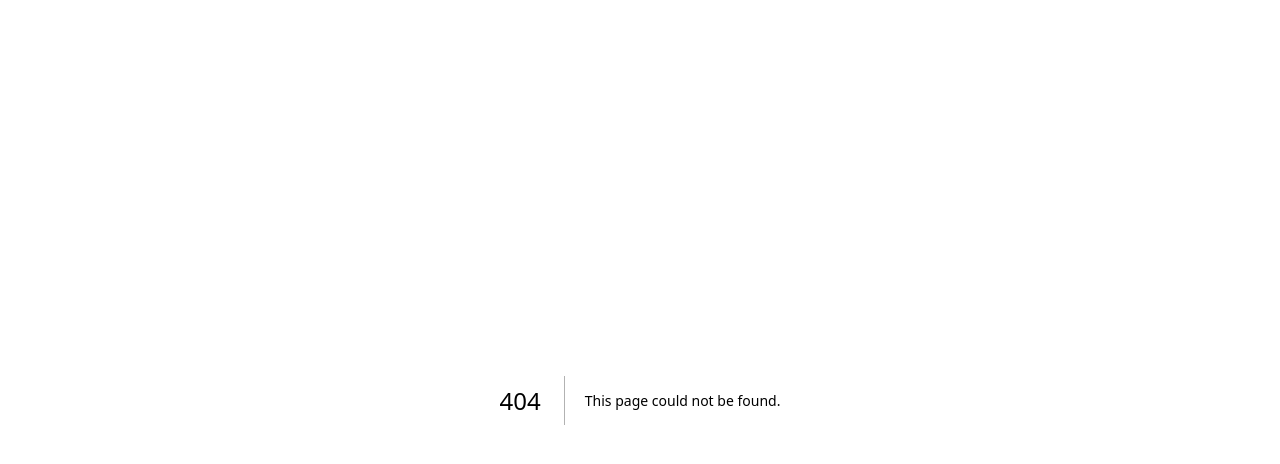
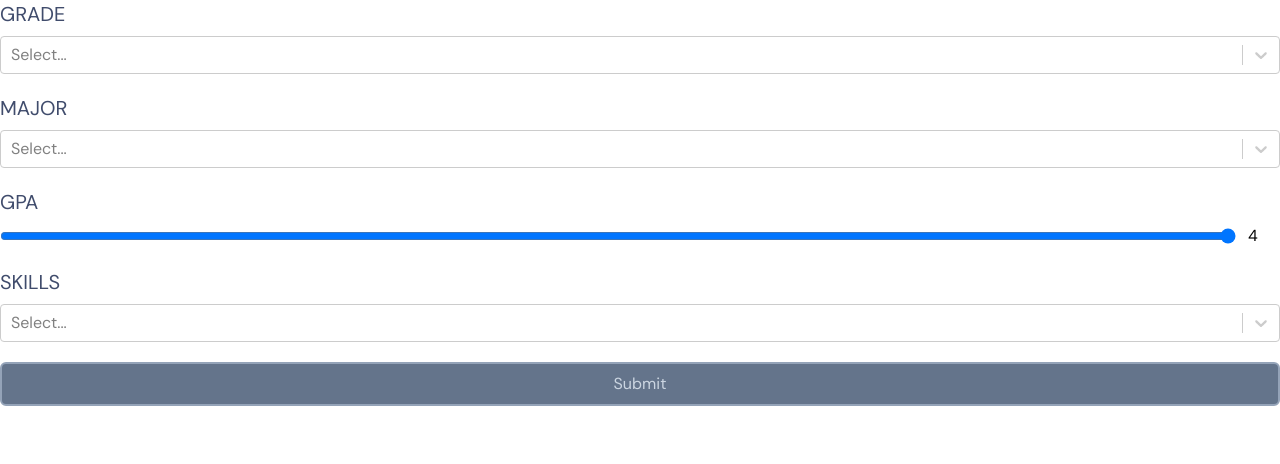
Before and after one commit to acm-uiuc/resume-book, a Next.js app in the folder client/: page /components/Filter in a window 1280 px wide. Before the commit this address had no page. Shown: the top 464 px of the page. Built offline with nearby package versions, Linux system fonts and the light colour scheme.

Commit message:
filter ui (many placeholders atm)

```diff
--- /dev/null
+++ b/client/src/pages/components/Filter.tsx
@@ -0,0 +1,165 @@
+import { useState, FC, ReactElement } from "react";
+
+import Select from "react-select";
+
+interface FilterProps {}
+
+interface GroupProps {
+  name: string;
+  children: ReactElement<JSX.Element | JSX.Element[] | (() => JSX.Element)>;
+}
+
+const Group: FC<GroupProps> = ({ name, children }) => {
+  // Filter (grade, major, gpa (slider), tags skills)
+  return (
+    <div>
+      <h1 className="flex gap-4 text-acm-main text-xl uppercase mb-2">
+        {name}
+      </h1>
+      {children}
+    </div>
+  );
+};
+
+const Filter: FC<FilterProps> = (props) => {
+  // Filter (grade, major, gpa (slider), tags skills)
+
+  const gradeOptions = [
+    { value: "1", label: "Freshman" },
+    { value: "2", label: "Sophomore" },
+    { value: "3", label: "Junior" },
+    { value: "4", label: "Senior" },
+  ];
+
+  // TODO
+  // fetch this list from somewhere...
+  const majorOptions = [
+    { value: "cs", label: "Computer Science" },
+    { value: "cs_cs", label: "Computer Science + Crop Sciences" },
+    { value: "psyc", label: "Psychology" },
+    { value: "math", label: "Mathematics" },
+  ];
+
+  const colors: string[] = [
+    "#3F9A64",
+    "#3FA8C9",
+    "#D8666D",
+    "#E17FB8",
+    "#5E8FEB",
+    "#9869D4",
+    "#EF8D46",
+  ];
+
+  // TODO
+  // fetch this list from somewhere...
+  const skillsOptions = [
+    { value: "cs", label: "C++", color: colors[0] },
+    { value: "cs_cs", label: "Python", color: colors[1] },
+    { value: "psyc", label: "Golang", color: colors[2] },
+    { value: "math", label: "Fortran", color: colors[3] },
+  ];
+
+  // states
+  const [gpa, setGpa] = useState<number>(4);
+
+  return (
+    <div className="flex flex-col gap-5">
+      <Group name={"Grade"}>
+        <Select options={gradeOptions} className="rounded-md" />
+      </Group>
+
+      <Group name={"Major"}>
+        <Select options={majorOptions} className="rounded-md" />
+      </Group>
+
+      <Group name={"GPA"}>
+        <div className="flex gap-3">
+          <input
+            className=" flex-1"
+            id="typeinp"
+            type="range"
+            min="0.00"
+            max="4.00"
+            value={gpa}
+            onChange={(e) => {
+              setGpa(Number.parseFloat(e.target.value));
+            }}
+            step="0.01"
+          />
+          <div className=" w-8">{gpa}</div>
+        </div>
+      </Group>
+
+      <Group name={"Skills"}>
+        <Select
+          options={skillsOptions}
+          closeMenuOnSelect={false}
+          // defaultValue={[]}
+
+          isMulti
+          styles={{
+            control: (baseStyles, state) => ({
+              ...baseStyles,
+              // borderColor: state.isFocused ? "grey" : "red",
+            }),
+            multiValue: (styles, { data }) => {
+              return {
+                ...styles,
+                backgroundColor: data.color,
+                // control: (state) => "bg-red-500 rounded-full min-w-fit max-w-full text-white flex px-3 items-center ",
+                borderRadius: "9999px",
+                paddingLeft: ".75rem",
+                paddingRight: ".75rem",
+                display: "flex",
+                alignItems: "center",
+              };
+            },
+            multiValueLabel: (styles, { data }) => ({
+              color: "white",
+            }),
+            multiValueRemove: (styles, { data }) => ({
+              color: "white",
+              transform: "translateX(5px) translateY(-2px)",
+              ":hover": {},
+            }),
+          }}
+          classNames={
+            {
+              // control: (state) => "bg-red-500 rounded-full min-w-fit max-w-full text-white flex px-3 items-center ",
+            }
+          }
+          className="rounded-md"
+        />
+        {/* // className="rounded-full min-w-fit max-w-full text-white flex px-3 items-center "
+                { borderRadius: "1000px", color: "white", padd}
+                */}
+        {/* <div
+					style={{ backgroundColor: colors[chosen] }}
+				>
+					<p className="">{skill}</p>
+					{editMode && (
+						<svg
+							onClick={() => handleRemoveSkill(skill)}
+							xmlns="http://www.w3.org/2000/svg"
+							width="16"
+							height="16"
+							fill="currentColor"
+							stroke="white"
+							stroke-width="1"
+							viewBox="0 0 16 16"
+							className=" translate-x-2 cursor-pointer"
+						>
+							<path d="M4.646 4.646a.5.5 0 0 1 .708 0L8 7.293l2.646-2.647a.5.5 0 0 1 .708.708L8.707 8l2.647 2.646a.5.5 0 0 1-.708.708L8 8.707l-2.646 2.647a.5.5 0 0 1-.708-.708L7.293 8 4.646 5.354a.5.5 0 0 1 0-.708z" />
+						</svg>
+					)}
+				</div> */}
+      </Group>
+
+      <button className="select-none p-2 px-4 bg-slate-500 rounded-md text-slate-300 border-solid border-2 border-slate-400">
+        Submit
+      </button>
+    </div>
+  );
+};
+
+export default Filter;
```
